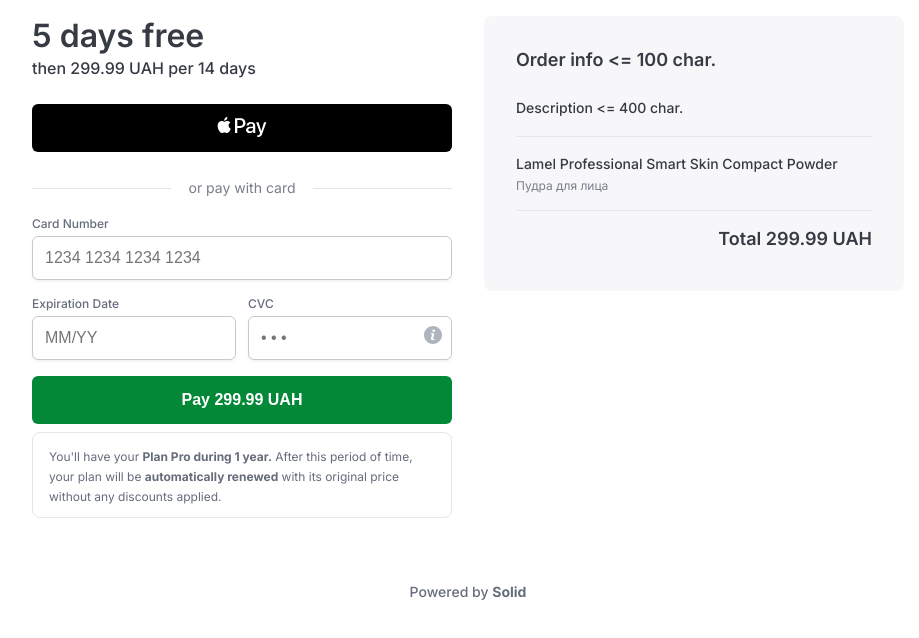
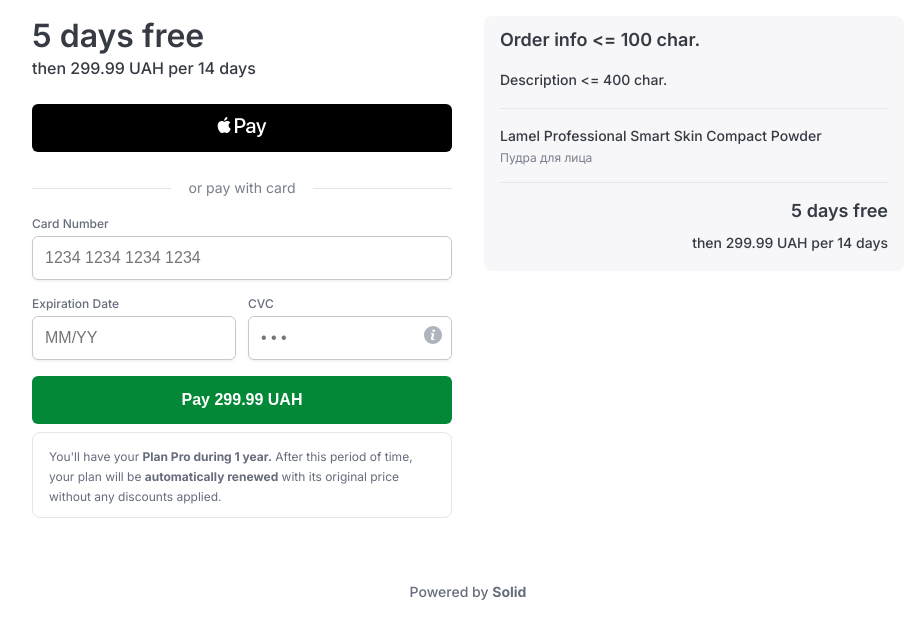
Before and after one commit to LonelyTrouvere/test-task, a React (Vite) app: page / in a window 1280 px wide. Shown: the top 638 px of the page, without its empty margins (172-1091 px from the left). Built offline with nearby package versions, Linux system fonts and the light colour scheme.

Commit message:
fixed order area height

```diff
--- a/src/components/order-area/OrderArea.css
+++ b/src/components/order-area/OrderArea.css
@@ -1,14 +1,18 @@
 .order-card {
     background-color: #F7F7F9;
     border-radius: 8px;
-    padding: 32px 32px 40px 32px;
-    display: flex;
-    flex-direction: column;
-    gap: 24px;
-}
-
-.order-card__inner-wrapper {
+    padding: 12px 16px 16px 16px;
     display: flex;
     flex-direction: column;
     gap: 16px;
 }
+
+.order-card__main {
+    display: flex;
+    flex-direction: column;
+    gap: 16px;
+}
+
+.order-card__total {
+    text-align: right;
+}
--- a/src/components/order-area/OrderArea.tsx
+++ b/src/components/order-area/OrderArea.tsx
@@ -5,7 +5,7 @@ import Divider from '../../utility-components/divider/Divider'
 function OrderArea() {
     return <div className="order-card">
         <LeveledSpan level="first">{'Order info <= 100 char.'}</LeveledSpan>
-        <div className="order-card__inner-wrapper">
+        <div className="order-card__main">
             <LeveledSpan level='second'>{'Description <= 400 char.'}</LeveledSpan>
             <Divider />
             <div>
@@ -14,7 +14,10 @@ function OrderArea() {
                 <LeveledSpan level='third'>Пудра для лица</LeveledSpan>
             </div>
             <Divider />
-            <LeveledSpan level="first" style={{textAlign: 'right'}}>Total 299.99 UAH</LeveledSpan>
+            <div className='order-card__total'>
+                <LeveledSpan level="first" style={{display: 'block', marginBottom: '8px'}}>5 days free</LeveledSpan>
+                <LeveledSpan level="second" style={{textAlign: 'right'}}>then 299.99 UAH per 14 days</LeveledSpan>
+            </div>
         </div>
     </div>
 }
```
